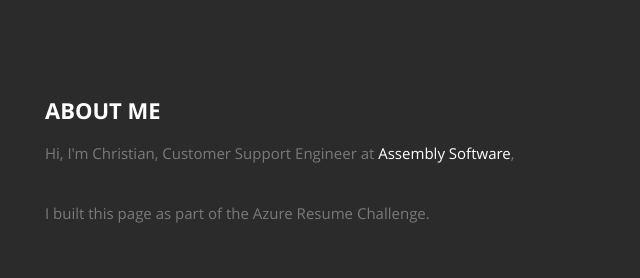
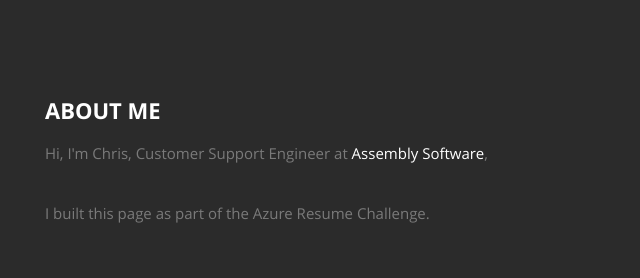
Before and after one commit to Cmarty413/azure-resume, a plain HTML site: page frontend/index.html in a window 1280 px wide. Shown: the part 800-1078 px from the top of the page, 360-1000 px from the left. Drawn offline with nearby package versions, Linux system fonts and the light colour scheme; no server answers; files whose address does not match are found by name.

Commit message:
Update index.html

```diff
--- a/frontend/index.html
+++ b/frontend/index.html
@@ -88,7 +88,7 @@
 
             <h2>ABOUT ME</h2>
 
-            <p> Hi, I'm Christian, <span>Customer Support Engineer at <a href=https://assemblysoftware.com/">Assembly Software</a></span>,
+            <p> Hi, I'm Chris, <span>Customer Support Engineer at <a href=https://assemblysoftware.com/">Assembly Software</a></span>,
 
          </br>
       </br>
```
